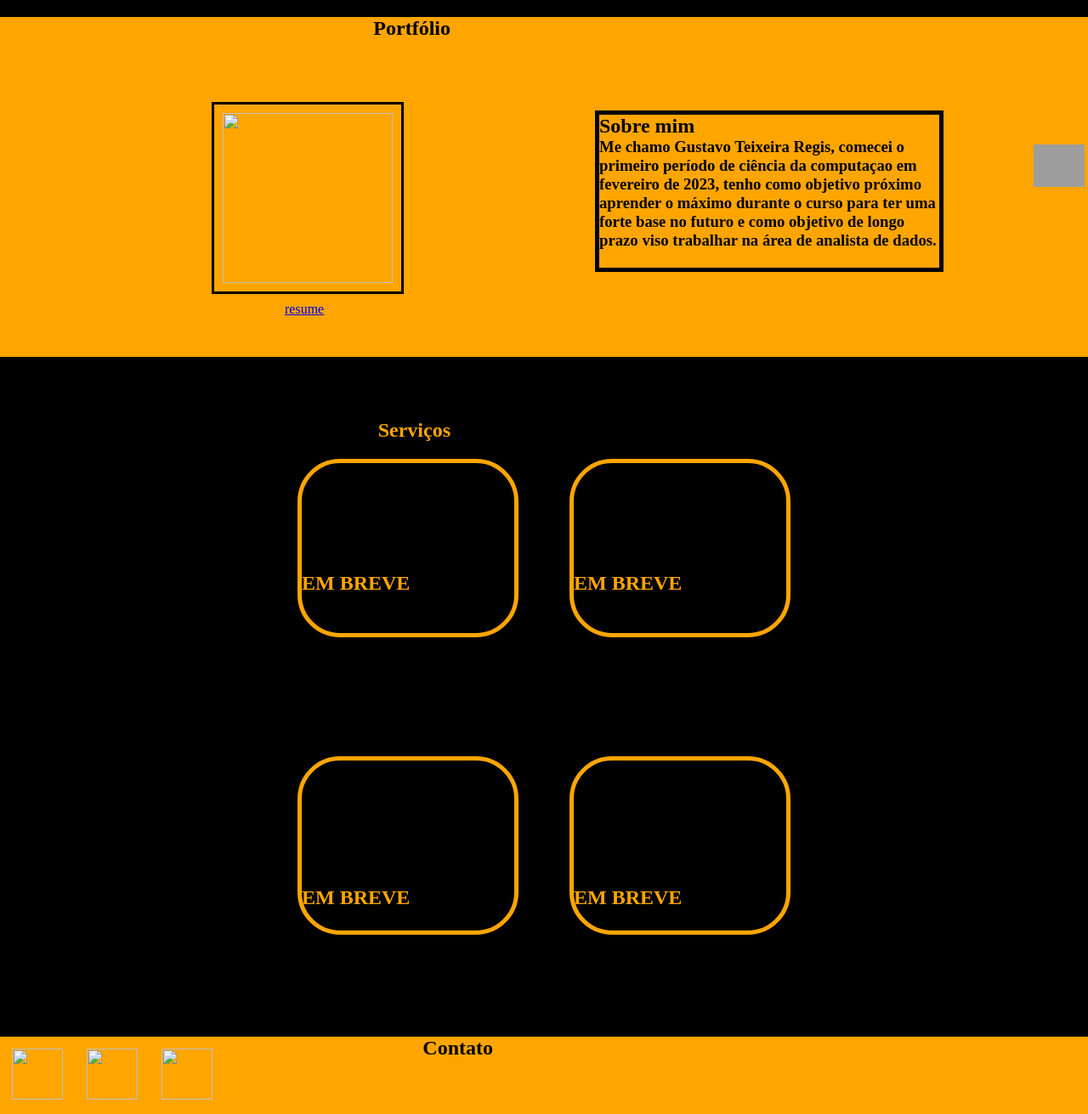
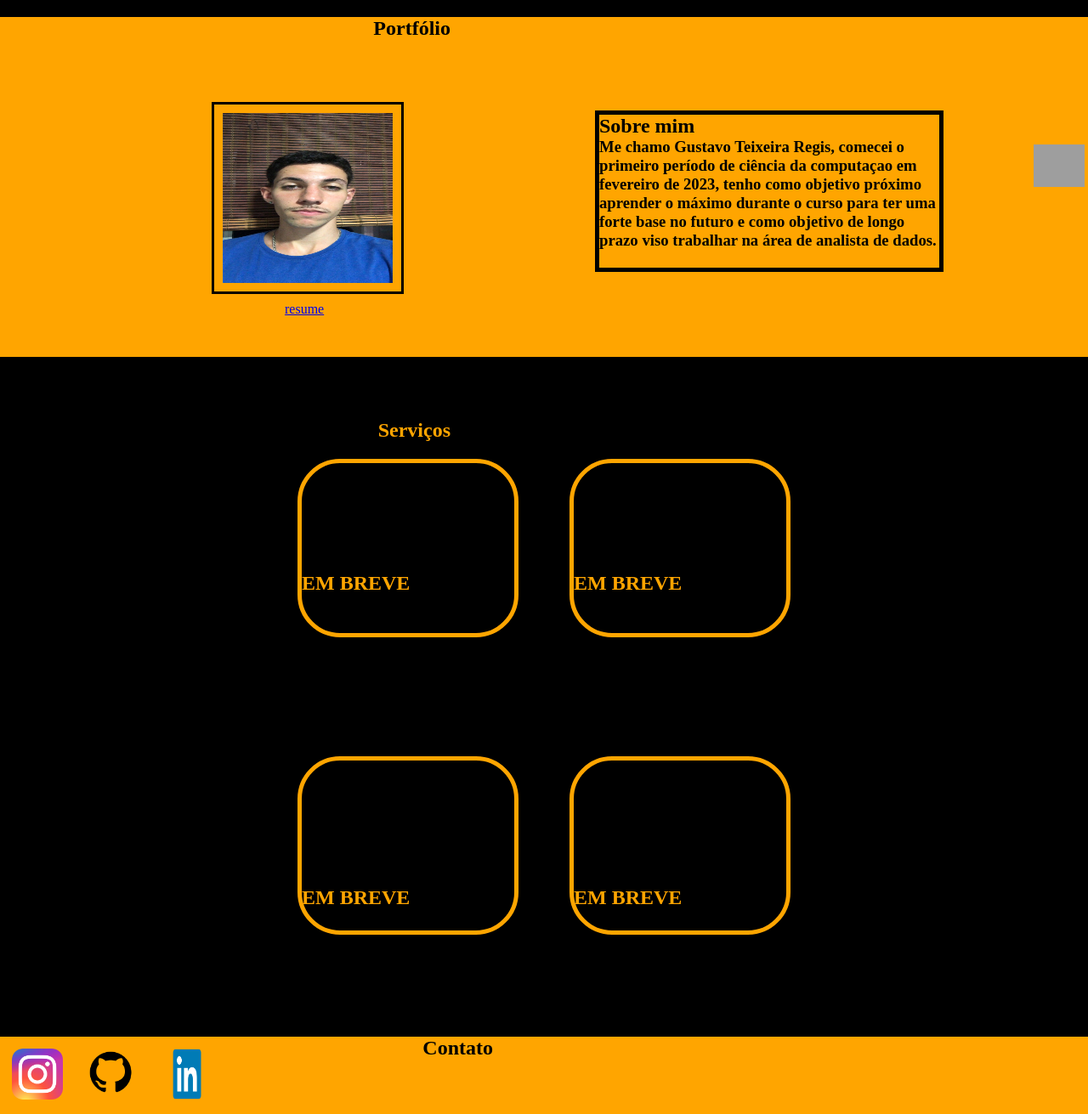
Before and after one commit to GustavoTeixeiraR/Atividade-Portfolio, a plain HTML site: page index.html in a window 1280 px wide. Shown: the part 580-1891 px from the top of the page at 85% size. Drawn offline with Linux system fonts and the light colour scheme; grey boxes are pictures that could not be loaded.

Commit message:
Add files via upload

```diff
--- a/index.html
+++ b/index.html
@@ -31,7 +31,7 @@
         <h1>Principal</h1>
         <h2>Olá, eu sou <br>Gustavo Teixeira <br> Aluno de ciência da computação e futuro desenvolvedor Front-end</h2>
          <div>
-          <img src= "imagens/image0.jpeg" alt="foto de perfil" width="200px" height="200px">
+          <img src= "image0.jpeg" alt="foto de perfil" width="200px" height="200px">
          </div>
     </section>
 
@@ -42,8 +42,8 @@
         <h3>Me chamo Gustavo Teixeira Regis, comecei o primeiro período de ciência da computaçao em fevereiro de 2023, tenho como objetivo próximo aprender o máximo durante o curso para ter uma forte base no futuro e como objetivo de longo prazo viso trabalhar na área de analista de dados.</h3>
        </div>
        <div>
-        <img  id="foto" src="imagens/nova foto portfolio.jfif" alt="" width="200px" height="200px">
-        <a href="imagens/RESUME.pdf">resume</a>
+        <img  id="foto" src="nova foto portfolio.jfif" alt="" width="200px" height="200px">
+        <a href="RESUME.pdf">resume</a>
        </div>
     </section>
 
@@ -65,13 +65,13 @@
         <h1>Contato</h1>
         <div id="redes-sociais">
             <div class="social">
-                <a href="https://www.instagram.com/gustavo_tt/"><img src="imagens/instagram-logo.png" alt="" width="60px" height="60px"> <p class="nome">Instagram</p></a>
+                <a href="https://www.instagram.com/gustavo_tt/"><img src="instagram-logo.png" alt="" width="60px" height="60px"> <p class="nome">Instagram</p></a>
             </div>
             <div class="social">
-                <a href="https://github.com/GustavoTeixeiraR"><img src="imagens/github_PNG40.png" alt="" width="60px" height="60px "> <p class="nome">GitHub</p></a>
+                <a href="https://github.com/GustavoTeixeiraR"><img src="github_PNG40.png" alt="" width="60px" height="60px "> <p class="nome">GitHub</p></a>
             </div>
             <div class="social">
-                <a href="https://www.linkedin.com/in/gustavo-teixeira-regis-a913b3254/"><img src="imagens/Linkedin-logo.png" alt="" width="60px" height="60px">
+                <a href="https://www.linkedin.com/in/gustavo-teixeira-regis-a913b3254/"><img src="Linkedin-logo.png" alt="" width="60px" height="60px">
                 <p class="nome">LinkedIn</p></a>
             </div>
         </div>
```
